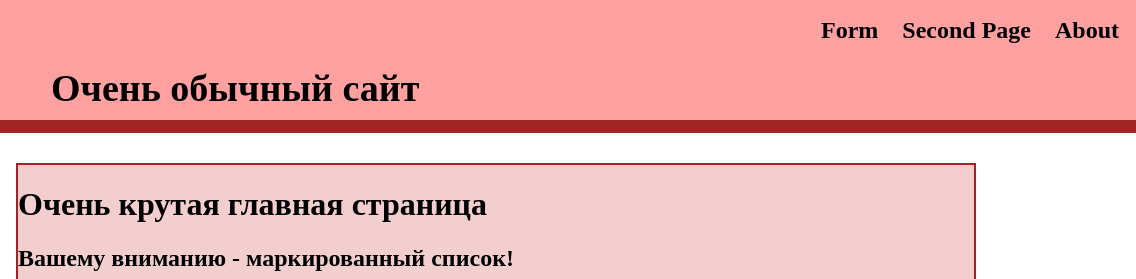
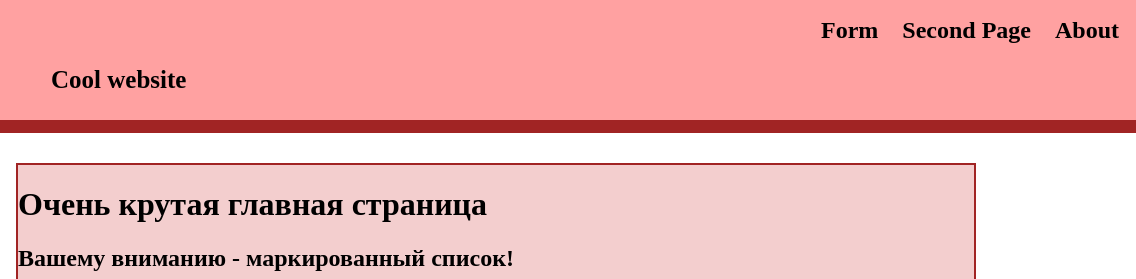
Before and after one commit to hidinLitKit/.github.io, a plain HTML site: page index.html in a window 1280 px wide. Shown: the top 279 px of the page, 144-1280 px from the left. Drawn offline with Linux system fonts and the light colour scheme.

Commit message:
task3 FIX

```diff
--- a/assets/style.css
+++ b/assets/style.css
@@ -28,7 +28,7 @@ body{
     display: flex;
     flex-direction: column;
     order: 2;
-    margin-top: 30px;
+    margin-top: 70px;
     width: inherit;
 
 }
@@ -54,9 +54,10 @@ body{
     float: left;
 }
 #logo-text{
-    font-size: 38px;
-    padding-top: 50px;
-    text-align: right;
+    font-size: 25px;
+    padding-top: 25px;
+    padding-bottom: 25x;
+    text-align: center;
     padding-right: 30px;
 
     order:1;
--- a/index.html
+++ b/index.html
@@ -22,7 +22,7 @@
           <a href="/pagetwo.html">Second Page</a>
           <a href="form.html">Form</a>
         </nav>
-        <span id="logo-text">Очень обычный сайт</span>
+        <span id="logo-text">Cool website</span>
       </div>
     </div>
   <div class="content">
```
